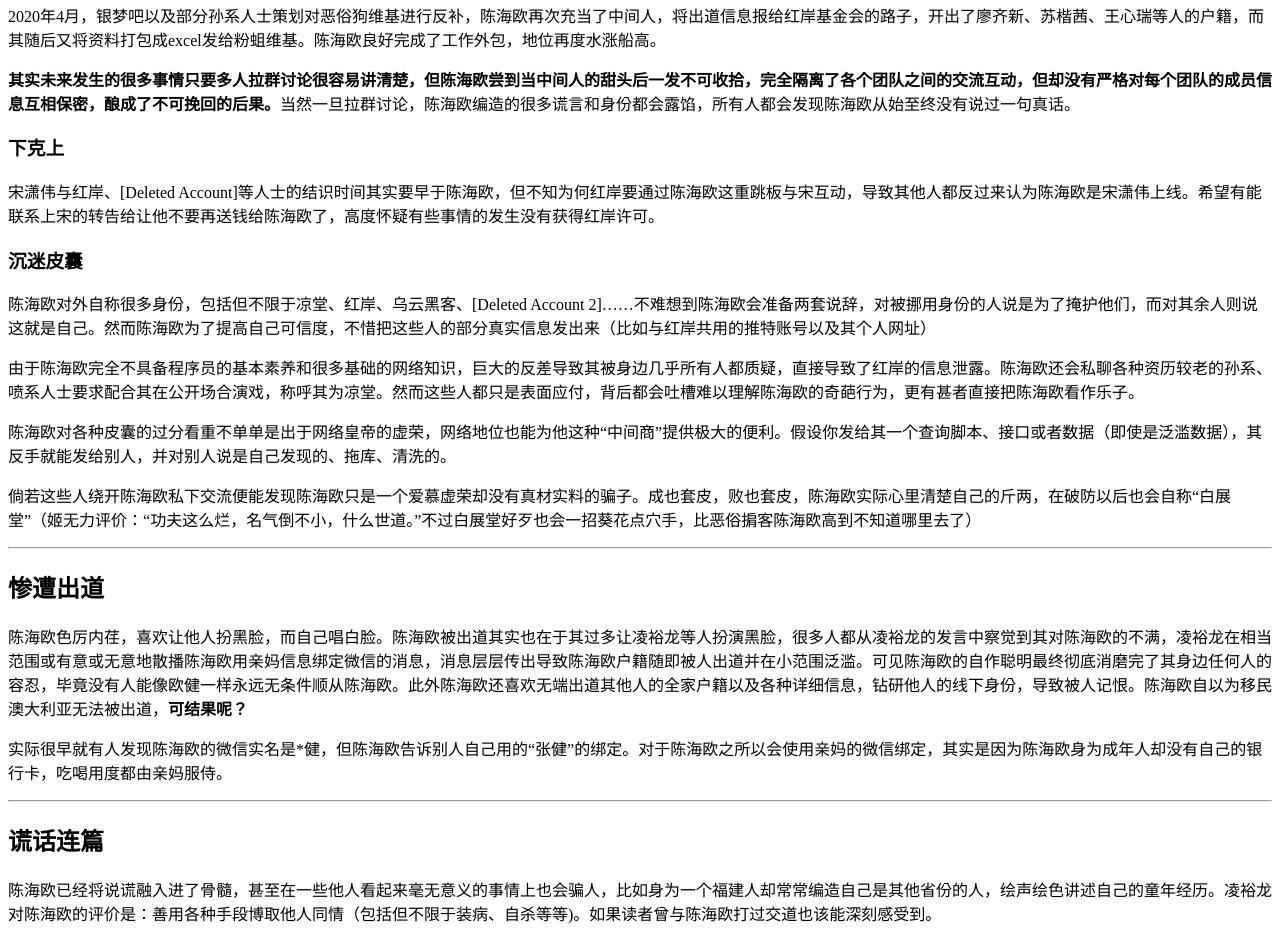
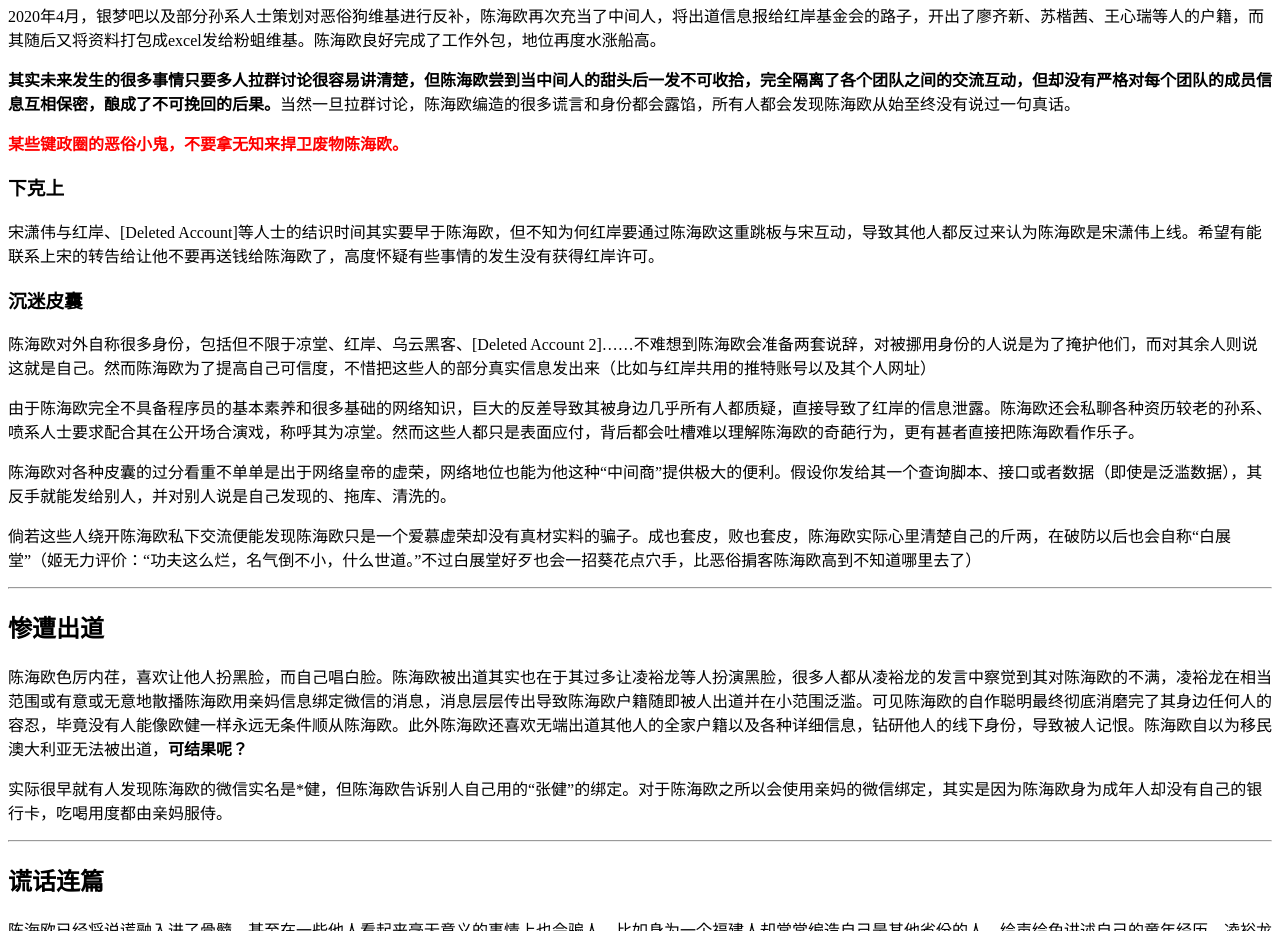
Before and after one commit to chenhaiou/chenhaiou.github.io, a plain HTML site: page index.html in a window 1280 px wide. Shown: the part 4957-5888 px from the top of the page. Drawn offline with Linux system fonts and the light colour scheme.

Commit message:
warnning

```diff
--- a/index.html
+++ b/index.html
@@ -127,6 +127,8 @@
 
 <p><span style="font-weight: bold;">其实未来发生的很多事情只要多人拉群讨论很容易讲清楚，但陈海欧尝到当中间人的甜头后一发不可收拾，完全隔离了各个团队之间的交流互动，但却没有严格对每个团队的成员信息互相保密，酿成了不可挽回的后果。</span>当然一旦拉群讨论，陈海欧编造的很多谎言和身份都会露馅，所有人都会发现陈海欧从始至终没有说过一句真话。</p>
 
+<p style="color:red; font-weight:bold;">某些键政圈的恶俗小鬼，不要拿无知来捍卫废物陈海欧。</p>
+
 <h3>下克上</h3>
 宋潇伟与红岸、[Deleted Account]等人士的结识时间其实要早于陈海欧，但不知为何红岸要通过陈海欧这重跳板与宋互动，导致其他人都反过来认为陈海欧是宋潇伟上线。希望有能联系上宋的转告给让他不要再送钱给陈海欧了，高度怀疑有些事情的发生没有获得红岸许可。
 
```
